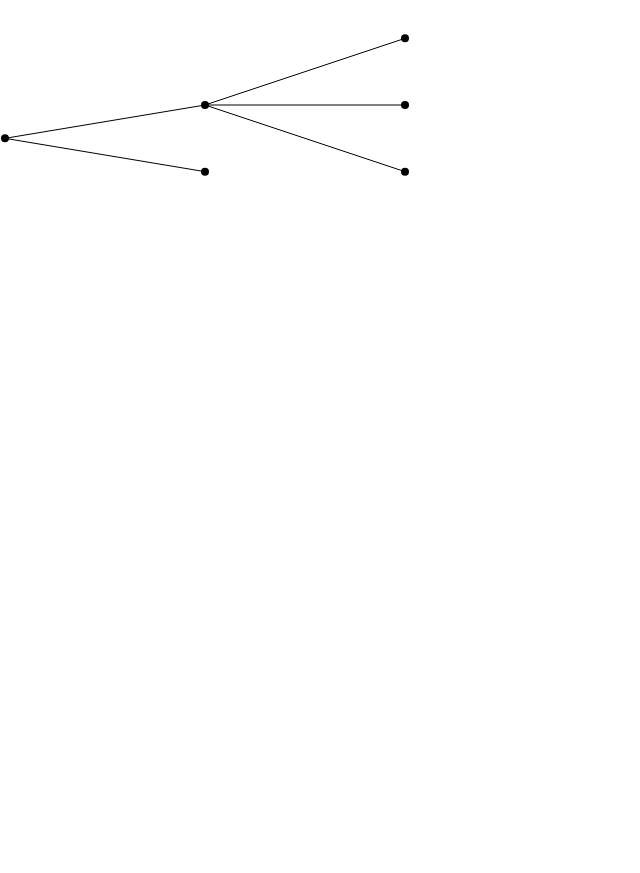
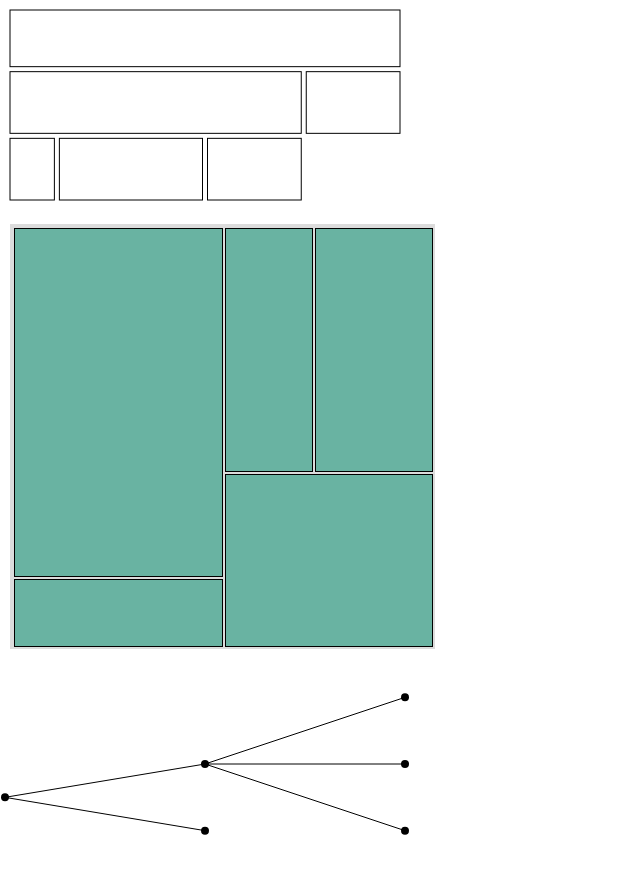
Before and after one commit to seogi1004/-d3hierarchy-play, a React (Create React App) app: page / in a window 1280 px wide. Shown: the whole page, without its empty margins (0-640 px from the left). Before the commit the page ends 800 px from the top, so only its background shows below. Built offline with nearby package versions, Linux system fonts and the light colour scheme.

Commit message:
Partition 샘플추ㄱ

```diff
--- a/src/App.tsx
+++ b/src/App.tsx
@@ -1,4 +1,5 @@
 import React from 'react';
+import Partition from './components/Partition';
 import Treemap from './components/Treemap';
 import Tree from './components/Tree';
 import './App.css';
@@ -6,6 +7,8 @@ import './App.css';
 function App() {
   return (
     <div className="App">
+      <Partition></Partition>
+      <Treemap></Treemap>
       <Tree></Tree>
     </div>
   );
--- /dev/null
+++ b/src/components/Partition.tsx
@@ -0,0 +1,73 @@
+import type { HierarchyNode, HierarchyRectangularNode } from 'd3-hierarchy';
+import React from 'react';
+import { hierarchy, partition } from 'd3-hierarchy';
+
+const data = {
+  name: 'A1',
+  children: [
+    {
+      name: 'B1',
+      children: [
+        {
+          name: 'C1',
+          value: 100,
+        },
+        {
+          name: 'C2',
+          value: 300,
+        },
+        {
+          name: 'C3',
+          value: 200,
+        },
+      ],
+    },
+    {
+      name: 'B2',
+      value: 200,
+    },
+  ],
+};
+
+function Partition() {
+  const padding = 10;
+  const width = 400;
+  const height = 200;
+  const root = hierarchy(data);
+  const partitionLayout = partition().size([width, height]).padding(5);
+
+  root.sum((data: any) => {
+    return data.value;
+  });
+
+  partitionLayout(root);
+
+  console.log(root.descendants());
+
+  return (
+    <svg
+      xmlns="http://www.w3.org/2000/svg"
+      width={width + padding}
+      height={height + padding}
+    >
+      <g transform={`translate(${padding / 2}, ${padding / 2})`}>
+        {root.descendants().map((node, index) => {
+          const newNode = node as HierarchyRectangularNode<any>;
+          return (
+            <rect
+              key={index}
+              fill="white"
+              stroke="black"
+              x={newNode.x0}
+              y={newNode.y0}
+              width={newNode.x1 - newNode.x0}
+              height={newNode.y1 - newNode.y0}
+            ></rect>
+          );
+        })}
+      </g>
+    </svg>
+  );
+}
+
+export default Partition;
```
Also changed, not shown: src/components/Icicle.tsx (deleted, +0 -12 lines).
